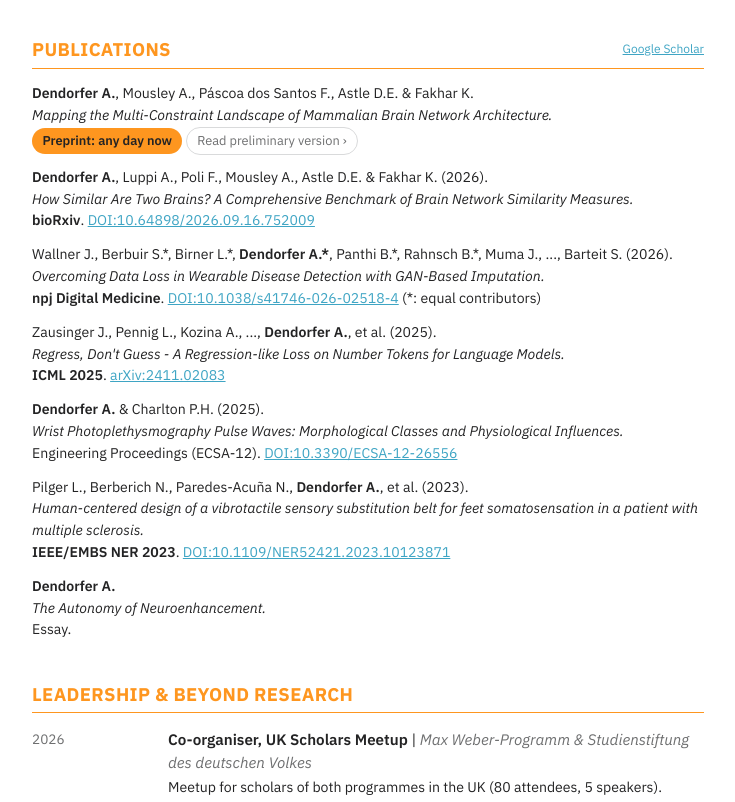
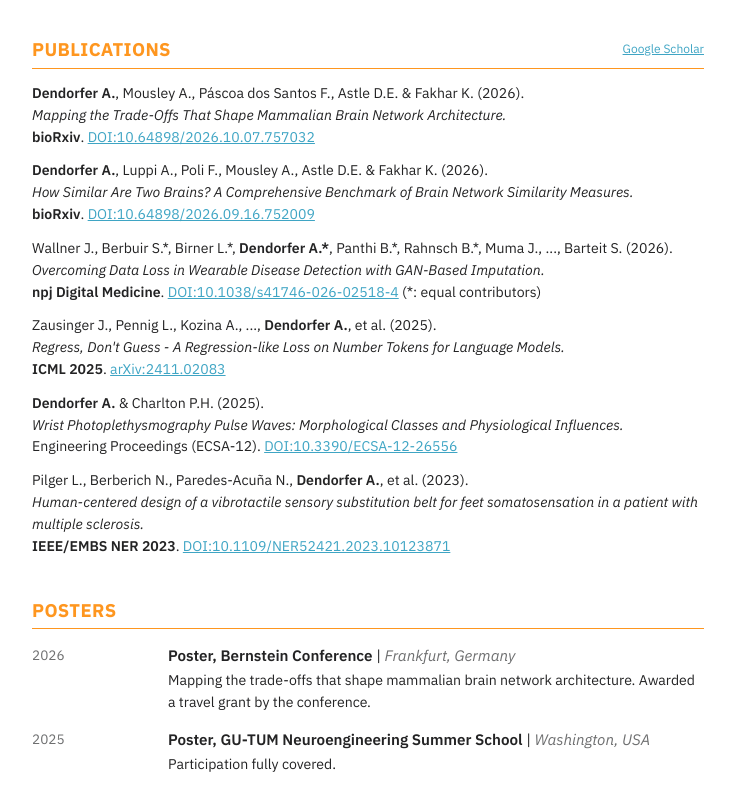
Before and after one commit to ad045/links, a plain HTML site: page cv.html in a window 1280 px wide. Shown: the part 627-1429 px from the top of the page, without its empty margins (272-1007 px from the left). Drawn offline with Linux system fonts and the light colour scheme.

Commit message:
Added bernstein grant, mapping paper

```diff
--- a/cv.html
+++ b/cv.html
@@ -26,9 +26,9 @@
 <!--
   <div class="entry"><div class="date">2025 - present</div><div>
     <div class="head"><b>Master's Thesis</b> | <i>MRC Cognition and Brain Sciences Unit, University of Cambridge</i></div>
-    <p class="desc">Thesis <i>Mapping the Multi-Constraint Landscape of Mammalian Brain Network Architecture</i> - modelling the competing constraints that shape brain-network wiring across mammalian species. Supervisors: Dr. Kayson Fakhar, Prof. Dr. Duncan Astle, Prof. Dr. Daniel Rückert.</p>
+    <p class="desc">Thesis <i>Mapping the Trade-Offs That Shape Mammalian Brain Network Architecture</i> - modelling the competing constraints that shape brain-network wiring across mammalian species. Supervisors: Dr. Kayson Fakhar, Prof. Dr. Duncan Astle, Prof. Dr. Daniel Rückert.</p>
     <ul>
-      <li>Two first-author papers: the multi-constraint landscape (<span class="result">preprint any day now</span>) and a benchmark of brain network similarity measures (<a href="https://www.biorxiv.org/content/10.64898/2026.09.16.752009v1">bioRxiv</a>)</li>
+      <li>Two first-author papers: the trade-offs that shape brain network architecture (<a href="https://www.biorxiv.org/content/10.64898/2026.10.07.757032v1">bioRxiv</a>) and a benchmark of brain network similarity measures (<a href="https://www.biorxiv.org/content/10.64898/2026.09.16.752009v1">bioRxiv</a>)</li>
       <li>Co-organised a UK meetup for scholars of the Max Weber-Programm and the Studienstiftung des deutschen Volkes (80 attendees, 5 speakers)</li>
     </ul>
   </div></div> -->
@@ -99,10 +99,9 @@
   <h2>Publications <a class="side" href="https://scholar.google.com/citations?user=Flm5HnwAAAAJ&amp;hl=en">Google Scholar</a></h2>
 
   <div class="pub">
-    <b>Dendorfer A.</b>, Mousley A., Páscoa dos Santos F., Astle D.E. &amp; Fakhar K.
-    <i>Mapping the Multi-Constraint Landscape of Mammalian Brain Network Architecture.</i>
-    <span class="chip">Preprint: any day now</span>
-    <a class="chip soft" href="https://drive.google.com/file/d/15Whc3vKWXhb7RQGSipe3kmXSKr7-3vM-/view?usp=sharing">Read preliminary version &rsaquo;</a>
+    <b>Dendorfer A.</b>, Mousley A., Páscoa dos Santos F., Astle D.E. &amp; Fakhar K. (2026).
+    <i>Mapping the Trade-Offs That Shape Mammalian Brain Network Architecture.</i>
+    <b>bioRxiv</b>. <a href="https://www.biorxiv.org/content/10.64898/2026.10.07.757032v1">DOI:10.64898/2026.10.07.757032</a>
   </div>
   <div class="pub">
     <b>Dendorfer A.</b>, Luppi A., Poli F., Mousley A., Astle D.E. &amp; Fakhar K. (2026).
@@ -134,11 +133,23 @@
     <i>A weighted generative model of the human connectome.</i>
     Manuscript submitted.
   </div> -->
-  <div class="pub">
+  <!-- <div class="pub">
     <b>Dendorfer A.</b>
     <i>The Autonomy of Neuroenhancement.</i>
     Essay.
-  </div>
+  </div> -->
+
+  <h2>Posters</h2>
+
+  <div class="entry"><div class="date">2026</div><div>
+    <div class="head"><b>Poster, Bernstein Conference</b> | <i>Frankfurt, Germany</i></div>
+    <p class="desc">Mapping the trade-offs that shape mammalian brain network architecture. Awarded a travel grant by the conference.</p>
+  </div></div>
+
+  <div class="entry"><div class="date">2025</div><div>
+    <div class="head"><b>Poster, GU-TUM Neuroengineering Summer School</b> | <i>Washington, USA</i></div>
+    <p class="desc">Participation fully covered.</p>
+  </div></div>
 
   <h2>Leadership &amp; Beyond Research</h2>
 
@@ -189,6 +200,7 @@
     <li><b>Deutschlandstipendium</b> - Germany's national merit scholarship, co-funded by the federal government and private sponsors</li>
     <li><b>Erasmus+</b> - the European Union's flagship programme funding student study and exchange across Europe</li>
     <li><b>PROMOS (declined)</b> - DAAD-funded mobility grant for short study-abroad stays outside the EU</li>
+    <!-- <li><b>Bernstein Conference Travel Grant</b> - travel grant from the Bernstein Network for the 2026 conference</li> -->
     <li><b>Heinrich &amp; Lotte Mühlfenzl Foundation</b> - Bavarian foundation supporting academically strong, socially engaged students for research stays abroad</li>
   </ul>
 
```
Also changed, not shown: index.html (+2 -3 lines), 1 other file.
